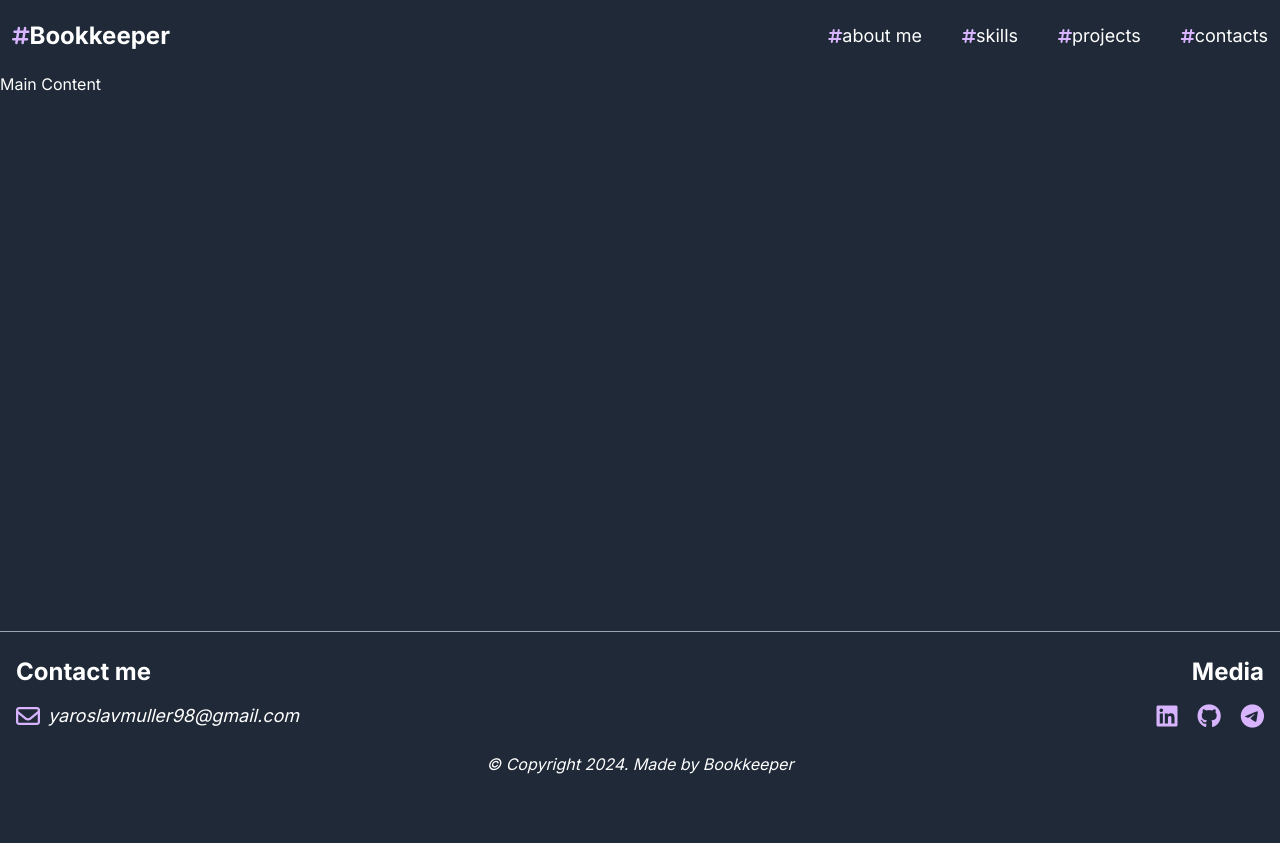
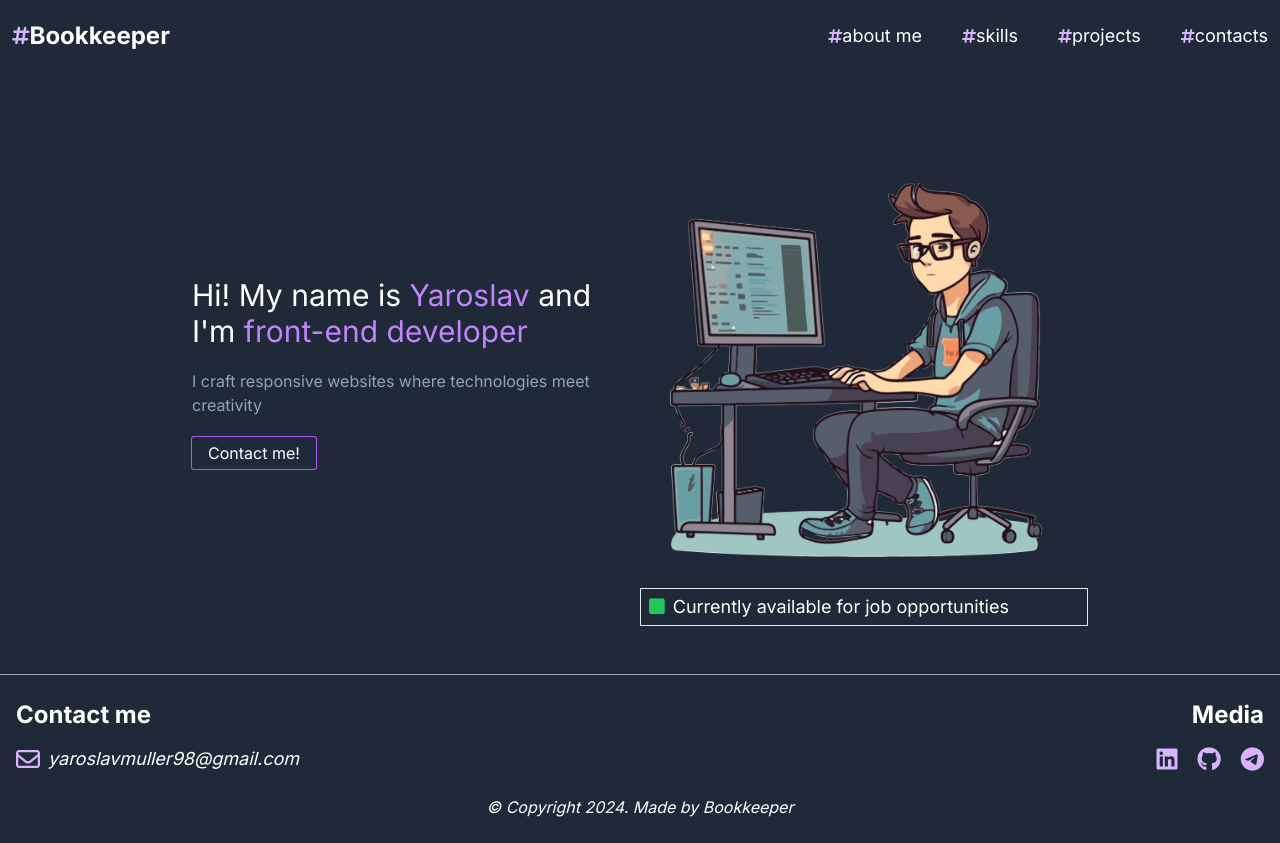
Before and after one commit to Bookkeeper33/Portfolio, a Vue app: page / in a window 1280 px wide. Before the commit the page ends 800 px from the top, so only its background shows below. Built offline with nearby package versions, Linux system fonts and the light colour scheme.

Commit message:
Feature: add Hero component

```diff
--- a/src/components/Main/Hero.vue
+++ b/src/components/Main/Hero.vue
@@ -1,7 +1,37 @@
-<script setup></script>
+<script setup>
+    import hero from "@/assets/hero.png";
+</script>
 
 <template>
-    <div>
-
+    <div
+        class="container flex flex-col items-center justify-center px-3 py-4 text-white sm:mx-auto sm:flex-row sm:p-12"
+    >
+        <div class="space-y-5 sm:max-w-md">
+            <h1 class="text-bold md:2xl text-xl lg:text-3xl">
+                Hi! My name is <span class="text-purple-400">Yaroslav</span> and I'm
+                <span class="text-purple-400">front-end developer</span>
+            </h1>
+            <p class="text-base text-slate-400">
+                I craft responsive websites where technologies meet creativity
+            </p>
+            <button
+                class="rounded-sm px-4 py-1 ring-1 ring-purple-500 duration-300 ease-in-out hover:bg-purple-500 hover:ring-0 active:scale-95"
+            >
+                Contact me!
+            </button>
+        </div>
+        <div class="space-y-5 sm:max-w-md">
+            <img
+                :src="hero"
+                alt="Cartoon Yaroslav programming"
+                class="mx-auto w-[360px] object-cover sm:w-[460px]"
+            />
+            <div class="flex items-center gap-x-2 border px-2 py-1">
+                <i class="fa-solid fa-square text-lg text-green-500"></i>
+                <p class="text-sm md:text-base lg:text-lg">
+                    Currently available for job opportunities
+                </p>
+            </div>
+        </div>
     </div>
 </template>
--- a/src/view/Home.vue
+++ b/src/view/Home.vue
@@ -1,12 +1,13 @@
 <script setup>
     import Header from "@/components/Header/Header.vue";
     import Footer from "@/components/Footer/Footer.vue";
+    import Hero from "@/components/Main/Hero.vue";
 </script>
 
 <template>
     <Header />
-    <main class="flex-auto">
-        <div class="text-white">Main Content</div>
+    <main class="flex flex-auto">
+        <Hero />
     </main>
     <Footer />
 </template>
```
